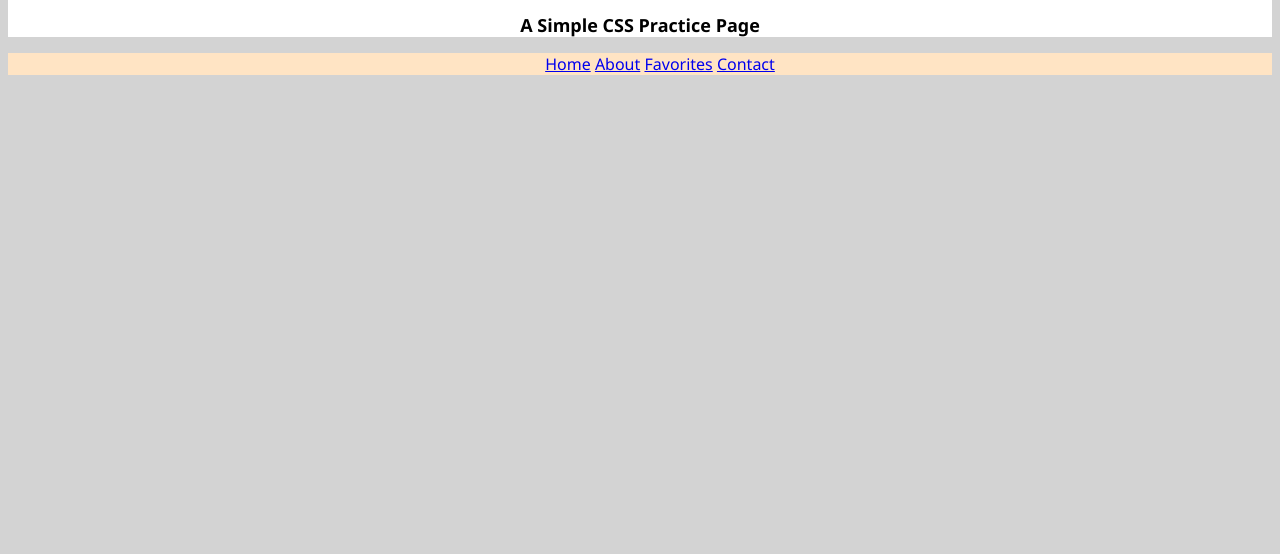
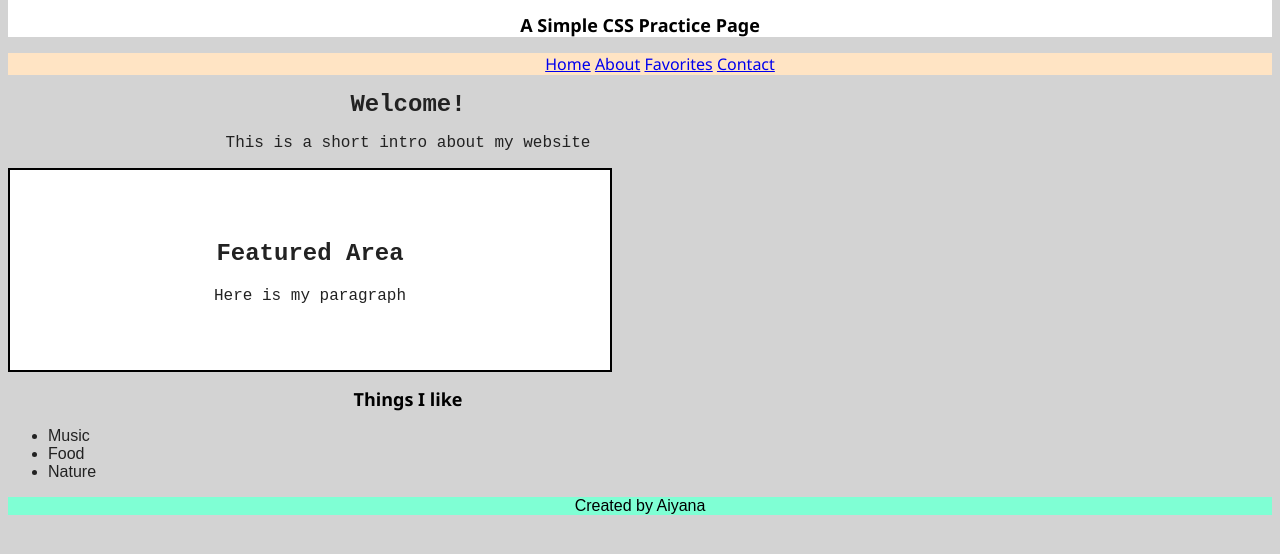
Before and after one commit to acarlson2-design/chapter-4-css, a plain HTML site: page index.html in a window 1280 px wide. Shown: the part 46-600 px from the top of the page. Drawn offline with Linux system fonts and the light colour scheme.

Commit message:
changed text align for p

```diff
--- a/index.html
+++ b/index.html
@@ -38,7 +38,7 @@ p {
     font-family: 'Courier New', Courier, monospace;
     color: #222222;
     font-size: medium;
-    text-align: left;
+    text-align: center
 }
 nav li {
     display: inline;
@@ -49,6 +49,27 @@ nav {
     background-color: bisque;
     background-size: auto;
     font-family:'Segoe UI', Tahoma, Geneva, Verdana, sans-serif;
+
+}
+
+section {
+    width: 600px;
+    height: 200px;
+    border: 2px solid black;
+    background-color: white;
+    align-content: center;
+}
+
+main {
+    width: 800px;
+}
+
+footer {
+    background-color: aquamarine;
+    color: black;
+    height: auto;
+    text-align: center;
+
 
 }
 
@@ -74,9 +95,20 @@ nav {
 </nav>
 
 <main>
+    <h1>Welcome!</h1>
+    <p>This is a short intro about my website</p>
+    <section><h1>Featured Area</h1><p>Here is my paragraph</p></section>
+    <h2>Things I like</h2>
+    <ul>
+        <li>Music</li>
+        <li>Food</li>
+        <li>Nature</li>
+    </ul>
+
+</main>
 
 
-
+<footer>Created by Aiyana</footer>
 </body>
 
 </html>
```
